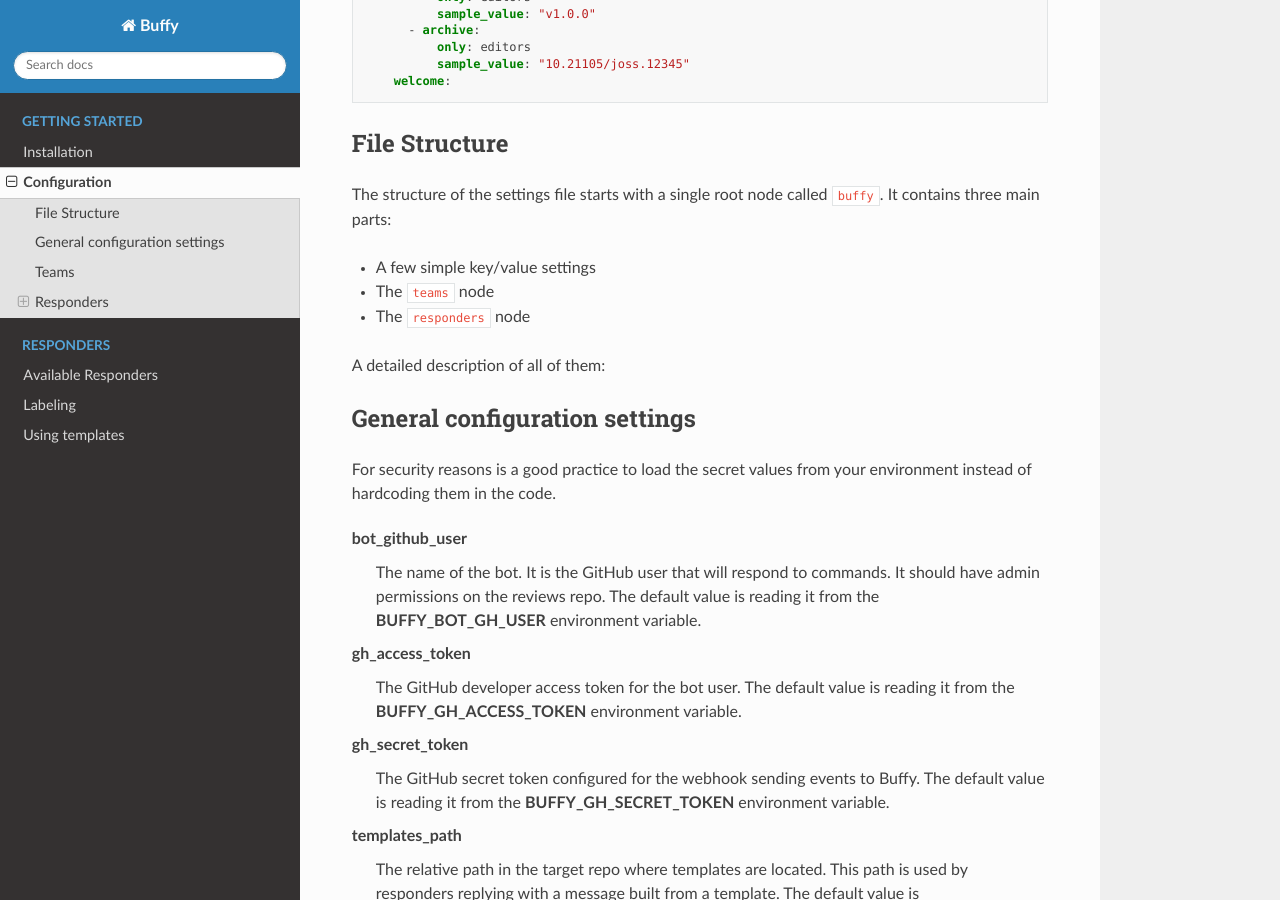
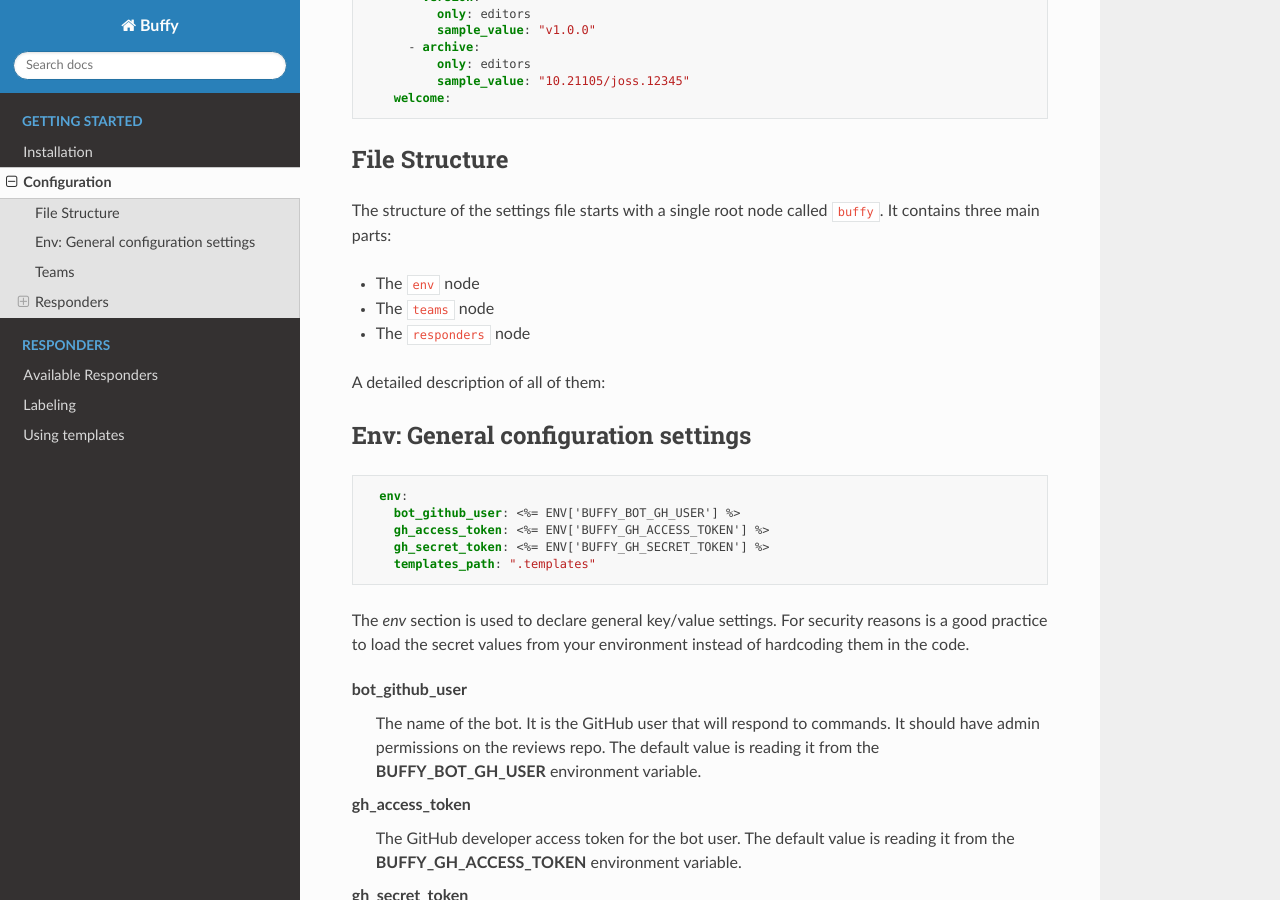
Before and after one commit to openjournals/buffy, a Sphinx documentation site: the page built from docs/configuration.md, in a window 1280 px wide and 900 px high, scrolled down 799 px. Built offline with Sphinx 7.4.7 and the Read the Docs theme 2.0.0, drawn with Linux system fonts in a browser that asks for light colours.

Commit message:
update docs to include the env section

````diff
--- a/docs/configuration.md
+++ b/docs/configuration.md
@@ -7,9 +7,10 @@
 
 ```yaml
 buffy:
-  bot_github_user: <%= ENV['BUFFY_BOT_GH_USER'] %>
-  gh_access_token: <%= ENV['BUFFY_GH_ACCESS_TOKEN'] %>
-  gh_secret_token: <%= ENV['BUFFY_GH_SECRET_TOKEN'] %>
+  env:
+    bot_github_user: <%= ENV['BUFFY_BOT_GH_USER'] %>
+    gh_access_token: <%= ENV['BUFFY_GH_ACCESS_TOKEN'] %>
+    gh_secret_token: <%= ENV['BUFFY_GH_SECRET_TOKEN'] %>
   teams:
     editors: 3824115
     eics: myorg/editor-in-chief-team
@@ -44,15 +45,22 @@
 The structure of the settings file starts with a single root node called `buffy`.
 It contains three main parts:
 
-  - A few simple key/value settings
+  - The `env` node
   - The `teams` node
   - The `responders` node
 
 A detailed description of all of them:
 
-## General configuration settings
+## Env: General configuration settings
 
-For security reasons is a good practice to load the secret values from your environment instead of hardcoding them in the code.
+```yaml
+  env:
+    bot_github_user: <%= ENV['BUFFY_BOT_GH_USER'] %>
+    gh_access_token: <%= ENV['BUFFY_GH_ACCESS_TOKEN'] %>
+    gh_secret_token: <%= ENV['BUFFY_GH_SECRET_TOKEN'] %>
+    templates_path: ".templates"
+```
+The _env_ section is used to declare general key/value settings. For security reasons is a good practice to load the secret values from your environment instead of hardcoding them in the code.
 
 <dl>
   <dt>bot_github_user</dt>
````
Also changed, not shown: 1 other file.
